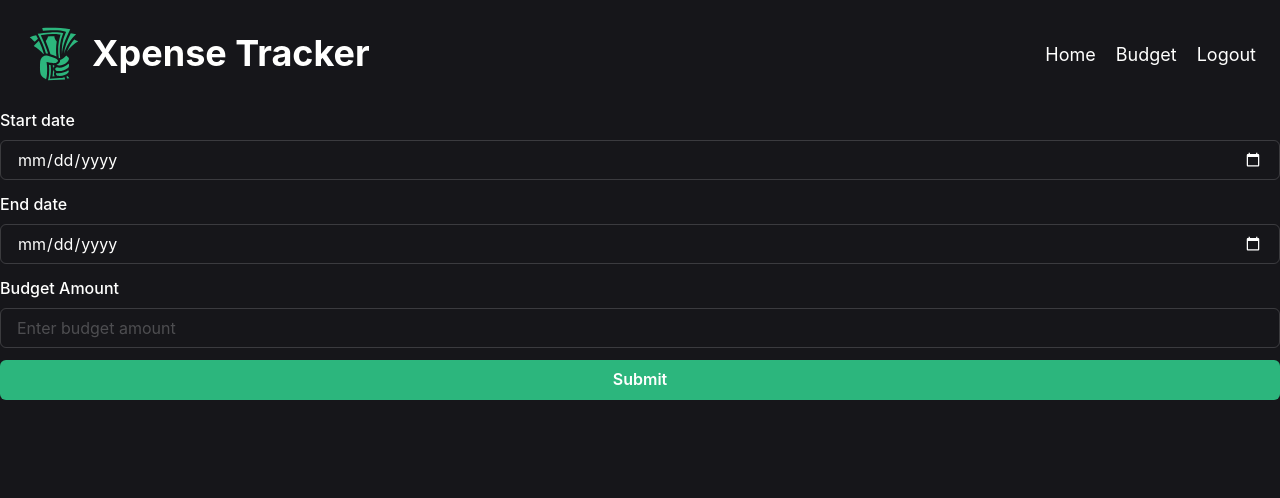
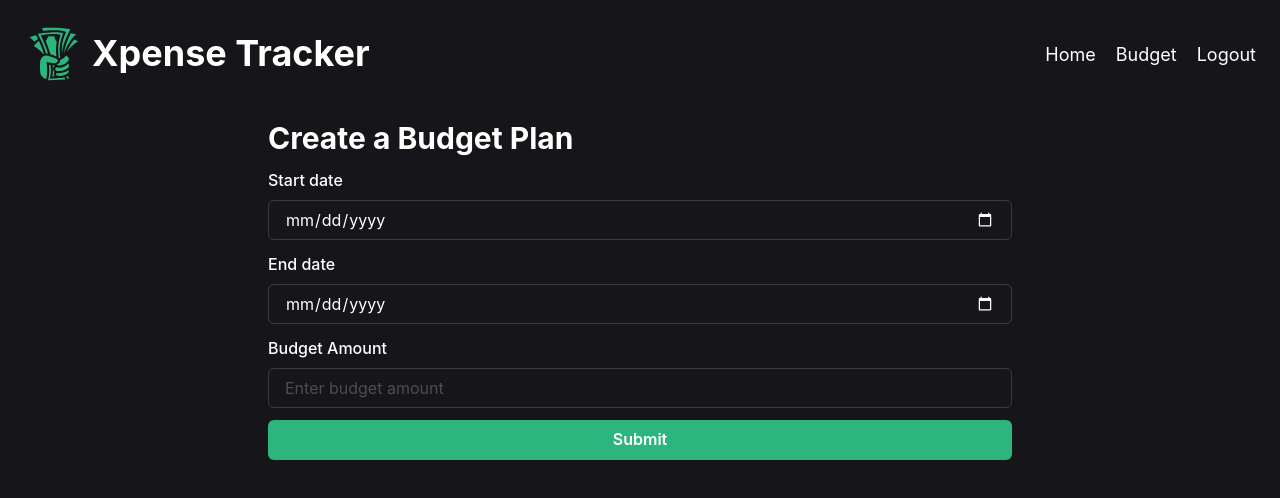
Before and after one commit to im7ven/Expense-Tracker, a React (Vite) app: page /userbudget in a window 1280 px wide. Shown: the top 498 px of the page. Built offline with nearby package versions, Linux system fonts and the light colour scheme; no server answers.

Commit message:
Refactor: Center budget form and add heading.

```diff
--- a/src/components/Budgeting/BudgetForm.tsx
+++ b/src/components/Budgeting/BudgetForm.tsx
@@ -1,8 +1,10 @@
 import {
+  Box,
   Button,
   FormControl,
   FormErrorMessage,
   FormLabel,
+  Heading,
   Input,
 } from "@chakra-ui/react";
 import { useForm } from "react-hook-form";
@@ -46,7 +48,10 @@ export const BudgetForm = ({ showActiveBudgetAlert }: Props) => {
   };
 
   return (
-    <>
+    <Box mx="auto" maxWidth="3xl" padding={3}>
+      <Heading mb={3} size="lg">
+        Create a Budget Plan
+      </Heading>
       <form onSubmit={handleSubmit(onSubmit)}>
         <FormControl mb={3} isInvalid={!!errors.startDate}>
           <FormLabel>Start date</FormLabel>
@@ -87,6 +92,6 @@ export const BudgetForm = ({ showActiveBudgetAlert }: Props) => {
           Submit
         </Button>
       </form>
-    </>
+    </Box>
   );
 };
```
